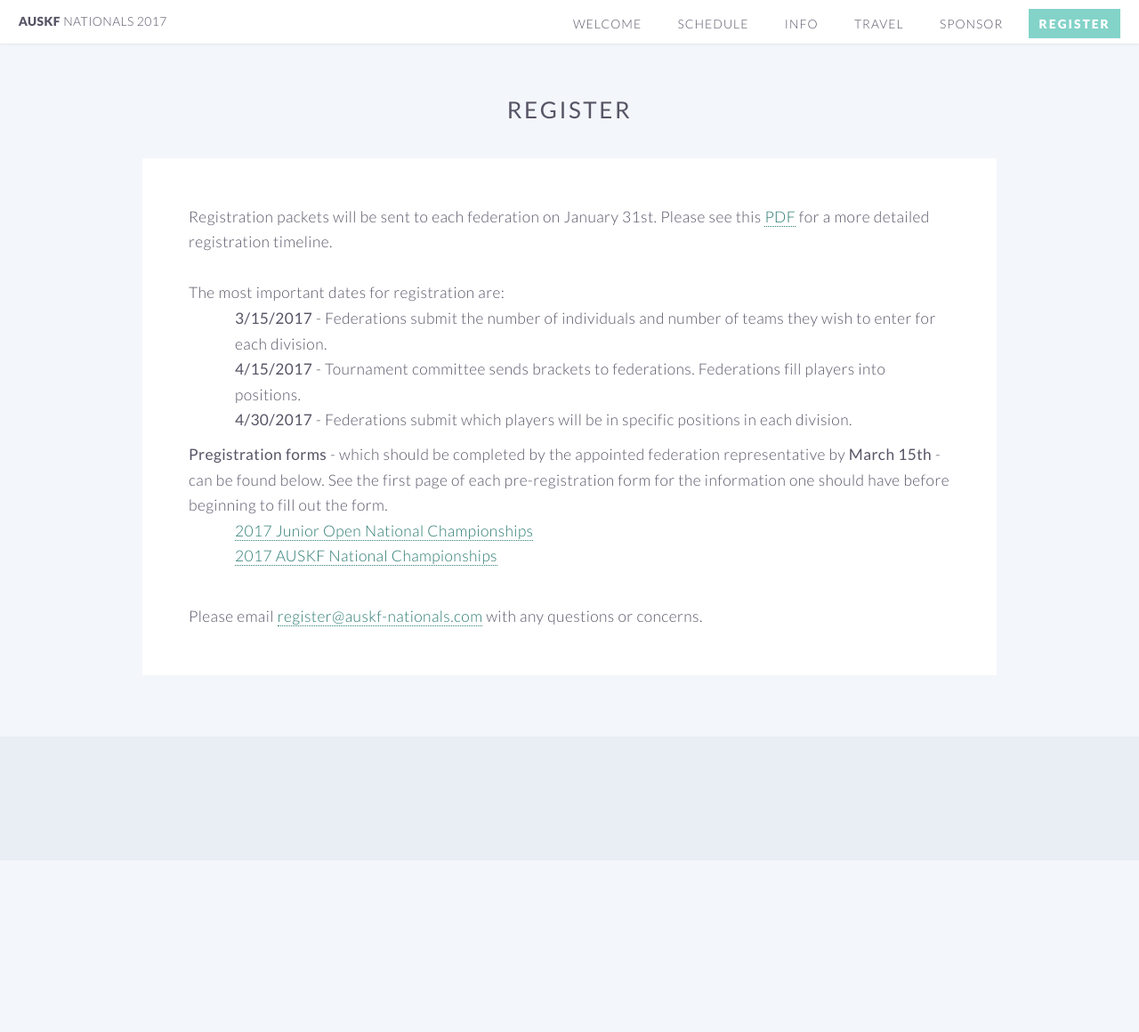
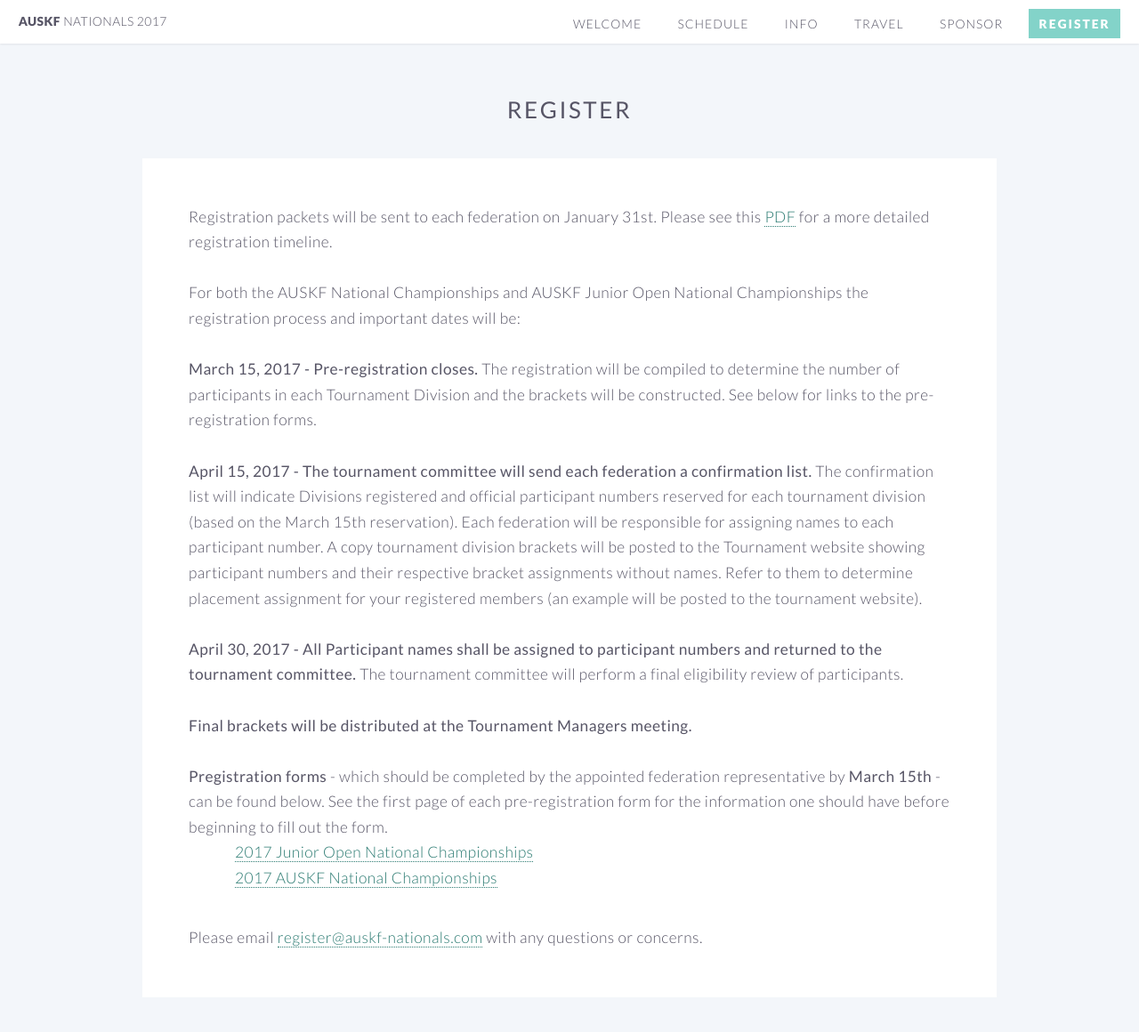
Before and after one commit to auskf-web/auskf-nationals.github.io, a Jekyll site: the page built from register.html, in a window 1280 px wide and 1329 px high. Shown: the top 1160 px of the window at 89% size. Built offline with Jekyll 4.4.1, drawn with Linux system fonts in a browser that asks for light colours.

Commit message:
Add more details on tournament format and registration process

```diff
--- a/register.html
+++ b/register.html
@@ -14,12 +14,23 @@ layout: default
 			<section>
 				Registration packets will be sent to each federation on January 31st. Please see this <a href="assets/Registration Timeline.pdf" target="blank">PDF</a> for a more detailed registration timeline.<br><br>
 
-				The most important dates for registration are:
-				<ul style="padding-left:3em; margin-bottom: 10px;">
-					<li><b>3/15/2017</b> - Federations submit the number of individuals and number of teams they wish to enter for each division.</li>
-					<li><b>4/15/2017</b> - Tournament committee sends brackets to federations. Federations fill players into positions.</li>
-					<li><b>4/30/2017</b> - Federations submit which players will be in specific positions in each division.</li>
-			    </ul>
+				For both the AUSKF National Championships and AUSKF Junior Open National Championships the registration process and important dates will be:<br>
+				<br>
+				<strong>March 15, 2017 - Pre-registration closes. </strong>
+				The registration will be compiled to determine the number of participants in each Tournament Division and the brackets will be constructed.
+				See below for links to the pre-registration forms.
+				<br><br>
+				<strong>April 15, 2017 - The tournament committee will send each federation a confirmation list.</strong>
+				The confirmation list will indicate Divisions registered and official participant numbers reserved for each tournament division (based on the March 15th reservation).
+				Each federation will be responsible for assigning names to each participant number.
+				A copy tournament division brackets will be posted to the Tournament website showing participant numbers and their respective bracket assignments without names.
+				Refer to them to determine placement assignment for your registered members (an example will be posted to the tournament website).
+				<br><br>
+				<strong>April 30, 2017 - All Participant names shall be assigned to participant numbers and returned to the tournament committee.</strong>
+				The tournament committee will perform a final eligibility review of participants.
+				<br><br>
+				<strong>Final brackets will be distributed at the Tournament Managers meeting.</strong>
+				<br><br>
 
 				<strong>Pregistration forms</strong> - which should be completed by the appointed federation representative by <strong>March 15th </strong>- can be found below. See the first page of each pre-registration form for the information one should have before beginning to fill out the form.<br>
 				<ul style="padding-left:3em; margin-bottom: 10px;">
```
Also changed, not shown: info.html (+12 -0 lines).
